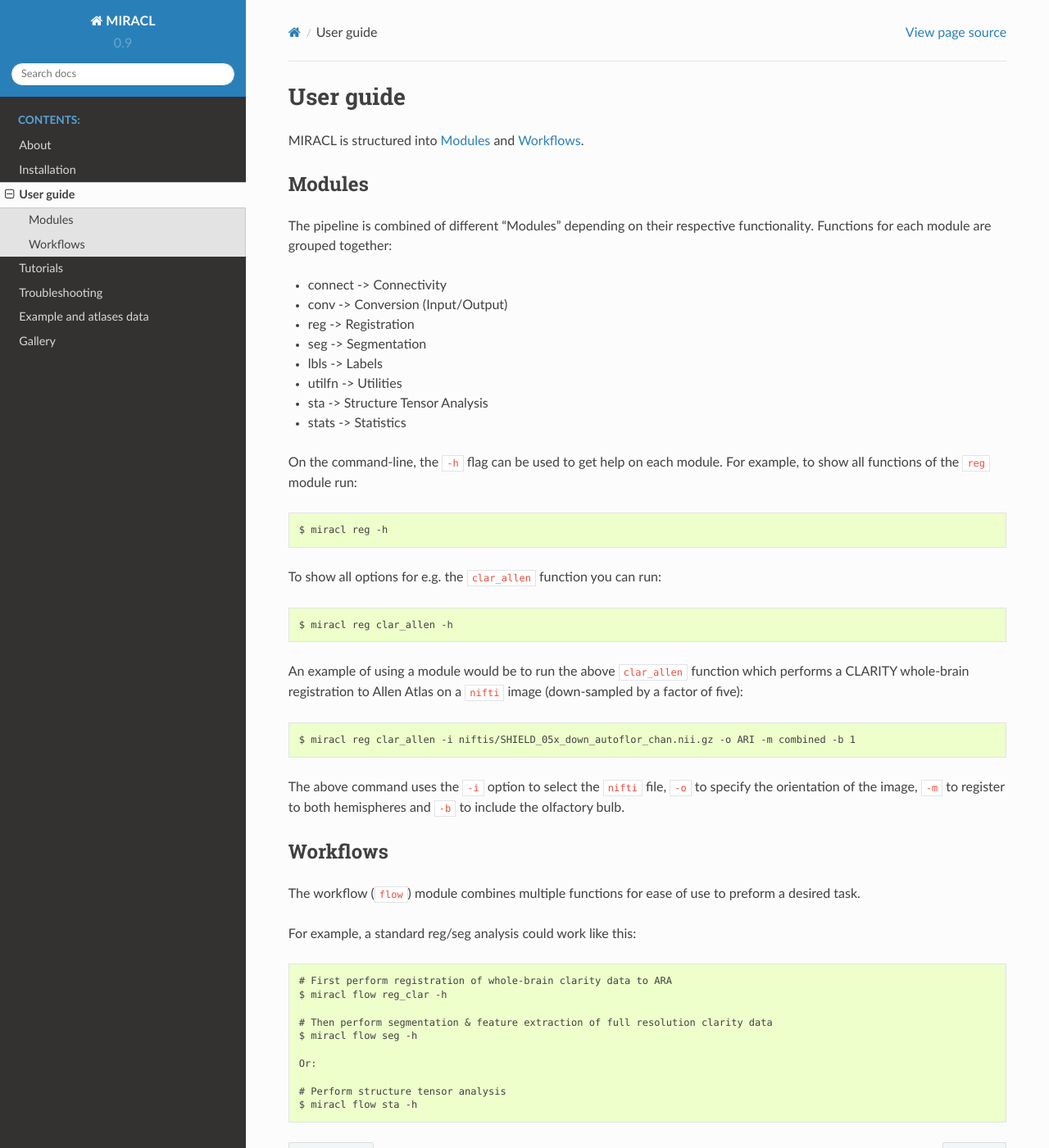
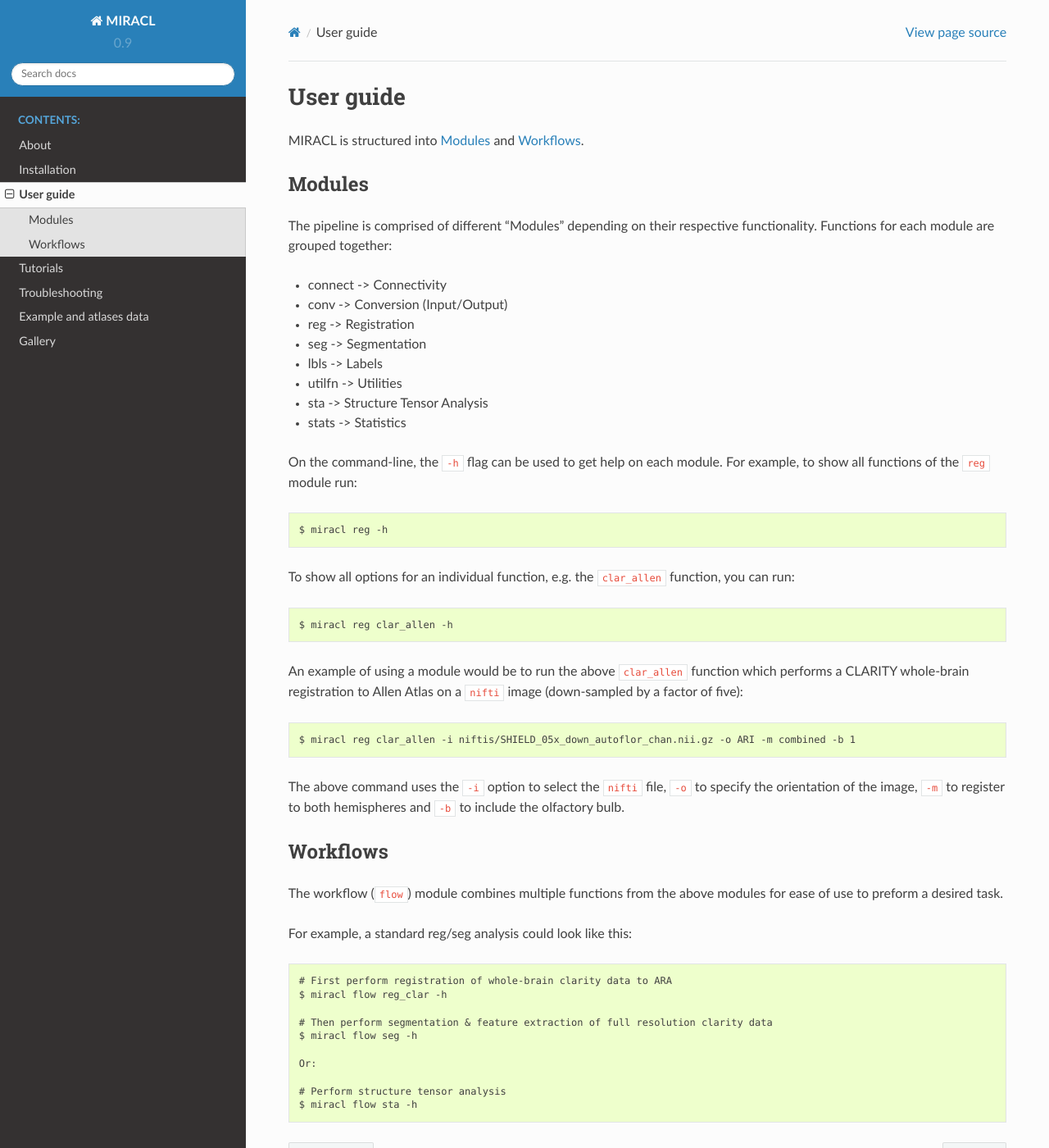
Before and after one commit to AICONSlab/MIRACL, a Sphinx documentation site: the page built from docs/user-guide.md, in a window 1280 px wide and 1400 px high. Shown: the whole window at 82% size. Built offline with Sphinx 7.4.7 and the Read the Docs theme 2.0.0, drawn with Linux system fonts in a browser that asks for light colours.

Commit message:
[docs] improve formatting

````diff
--- a/docs/user-guide.md
+++ b/docs/user-guide.md
@@ -4,7 +4,7 @@
 
 ## Modules
 
-The pipeline is combined of different "Modules" depending on their
+The pipeline is comprised of different "Modules" depending on their
 respective functionality. Functions for each module are grouped together:
 
 - connect -> Connectivity
@@ -23,7 +23,8 @@
 $ miracl reg -h
 ```
 
-To show all options for e.g. the `clar_allen` function you can run:
+To show all options for an individual function, e.g. the `clar_allen` function,
+you can run:
 
 ```
 $ miracl reg clar_allen -h
@@ -43,10 +44,10 @@
 
 ## Workflows
 
-The workflow (`flow`) module combines multiple functions for ease of use to
-preform a desired task.
+The workflow (`flow`) module combines multiple functions from the above modules
+for ease of use to preform a desired task.
 
-For example, a standard reg/seg analysis could work like this:
+For example, a standard reg/seg analysis could look like this:
 
 ```
 # First perform registration of whole-brain clarity data to ARA
````
